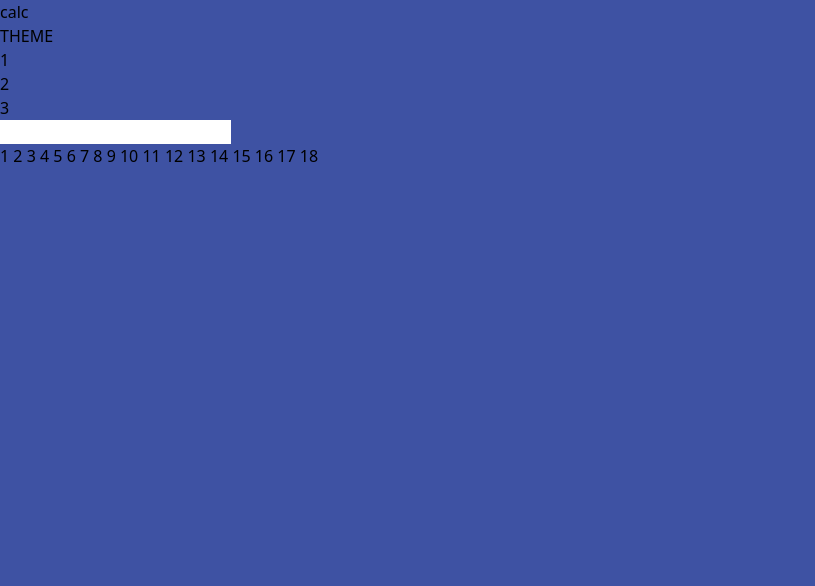
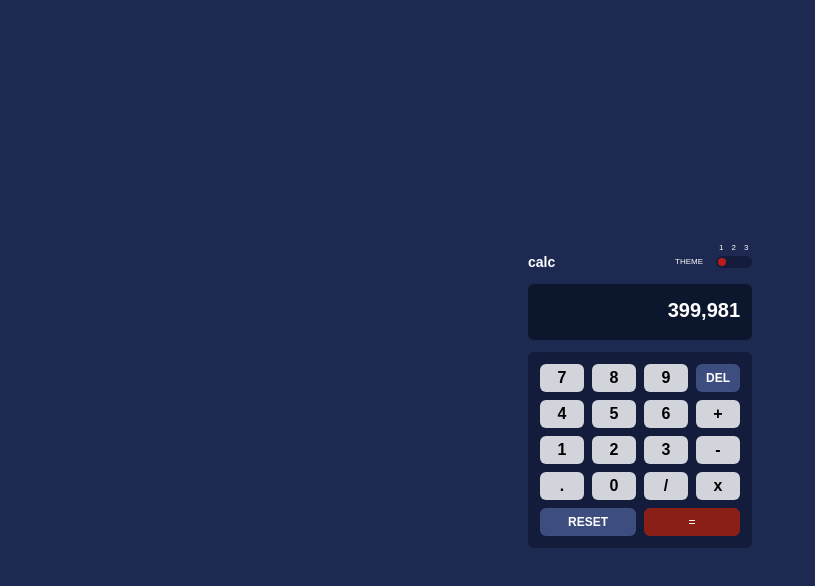
Before and after one commit to BlarQ/Calculator-app, a website: page index.html in a window 1280 px wide. Shown: the whole page, without its empty margins (0-815 px from the left). Drawn offline with Linux system fonts and the light colour scheme; a web font is replaced by a local one.

Commit message:
fix: desktop design done

```diff
--- a/damola.css
+++ b/damola.css
@@ -1,3 +1,5 @@
+@import url('https://fonts.googleapis.com/css2?family=Tilt+Neon&display=swap');
+
 @tailwind base;
 @tailwind components;
 @tailwind utilities;
--- a/index.html
+++ b/index.html
@@ -7,23 +7,26 @@
     <link rel="shortcut icon" href="./images/favicon-32x32.png" type="image/x-icon">
     <title>Frontend Mentor | Calculator app</title>
 </head>
-<body class="bg-[hsl(228,45%,44%)]">
+<body class="bg-[#1d2951] w-screen h-screen flex justify-center items-center">
     <div>
-        <div>
-            <h1>calc</h1>
+        <div class="flex justify-between items-center">
+            <h1 class="font-BlarQ text-white text-sm font-bold">calc</h1>
 
-            <div>
-                <h2>THEME</h2>
+            <div class="flex justify-between items-center">
+                <h2 class="font-BlarQ
+                text-[8px]
+                text-white
+                mr-4">THEME</h2>
 
                 <div>
-                    <div>
-                        <section>1</section>
-                        <section>2</section>
-                        <section>3</section>
+                    <div class="flex">
+                        <section class="font-BlarQ text-[8px] text-white mr-2 mt-[-15px]">1</section>
+                        <section class="font-BlarQ text-[8px] text-white mr-2 mt-[-15px]">2</section>
+                        <section class="font-BlarQ text-[8px] text-white mt-[-15px]">3</section>
                     </div>
 
-                    <div>
-                        <div>
+                    <div class="bg-[#020a145b] w-9 rounded-md h-3 ml-[-3px] mt-[-1px] p-[0.15rem] cursor-pointer">
+                        <div class="bg-red-700 w-2 h-2 rounded-full cursor-pointer">
 
                         </div>
                     </div>
@@ -31,29 +34,132 @@
             </div>
         </div>
 
-        <div>
-            <input type="number" name="result" id="result">
+        <div class="my-3 bg-[#020a145b] rounded-md">
+            <p class="bg-inherit min-w-full rounded-md
+            focus:outline-none
+            text-xl font-BlarQ font-bold h-14 text-white text-right p-3">399,981</p>
+            <!-- <input class="bg-inherit min-w-full rounded-md
+            focus:outline-none
+            text-xl font-BlarQ font-bold h-14 text-white text-right" type="number" name="result" id="result" placeholder="399,981"> -->
         </div>
 
-        <div>
-            <button>1</button>
-            <button>2</button>
-            <button>3</button>
-            <button>4</button>
-            <button>5</button>
-            <button>6</button>
-            <button>7</button>
-            <button>8</button>
-            <button>9</button>
-            <button>10</button>
-            <button>11</button>
-            <button>12</button>
-            <button>13</button>
-            <button>14</button>
-            <button>15</button>
-            <button>16</button>
-            <button>17</button>
-            <button>18</button>
+        <div class="bg-[#020a145b] min-w-10 min-h-24 grid grid-cols-4 gap-2 p-3 rounded-md">
+            <button class="bg-gray-300
+            rounded-md
+            min-w-11
+            min-h-7
+            font-BlarQ
+            font-bold">7</button>
+            <button class="bg-gray-300
+            rounded-md
+            min-w-11
+            min-h-7
+            font-BlarQ
+            font-bold">8</button>
+            <button class="bg-gray-300
+            rounded-md
+            min-w-11
+            min-h-7
+            font-BlarQ
+            font-bold">9</button>
+            <button class="bg-[#3e4d80]
+            text-xs
+            shadow-[#1d2644]
+            text-white
+            rounded-md
+            min-w-11
+            min-h-7
+            font-BlarQ
+            font-bold">DEL</button>
+            <button class="bg-gray-300
+            rounded-md
+            min-w-11
+            min-h-7
+            font-BlarQ
+            font-bold">4</button>
+            <button class="bg-gray-300
+            rounded-md
+            min-w-11
+            min-h-7
+            font-BlarQ
+            font-bold">5</button>
+            <button class="bg-gray-300
+            rounded-md
+            min-w-11
+            min-h-7
+            font-BlarQ
+            font-bold">6</button>
+            <button class="bg-gray-300
+            rounded-md
+            min-w-11
+            min-h-7
+            font-BlarQ
+            font-bold">+</button>
+            <button class="bg-gray-300
+            rounded-md
+            min-w-11
+            min-h-7
+            font-BlarQ
+            font-bold">1</button>
+            <button class="bg-gray-300
+            rounded-md
+            min-w-11
+            min-h-7
+            font-BlarQ
+            font-bold">2</button>
+            <button class="bg-gray-300
+            rounded-md
+            min-w-11
+            min-h-7
+            font-BlarQ
+            font-bold">3</button>
+            <button class="bg-gray-300
+            rounded-md
+            min-w-11
+            min-h-7
+            font-BlarQ
+            font-bold">-</button>
+            <button class="bg-gray-300
+            rounded-md
+            min-w-11
+            min-h-7
+            font-BlarQ
+            font-bold">.</button>
+            <button class="bg-gray-300
+            rounded-md
+            min-w-11
+            min-h-7
+            font-BlarQ
+            font-bold">0</button>
+            <button class="bg-gray-300
+            rounded-md
+            min-w-11
+            min-h-7
+            font-BlarQ
+            font-bold">/</button>
+            <button class="bg-gray-300
+            rounded-md
+            min-w-11
+            min-h-7
+            font-BlarQ
+            font-bold">x</button>
+            <button class="col-span-2 bg-[#3e4d80]
+            text-xs
+            shadow-[#1d2644]
+            text-white
+            rounded-md
+            min-w-11
+            min-h-7
+            font-BlarQ
+            font-bold">RESET</button>
+            <button class="col-span-2 bg-[#8a1f17]
+            text-xs
+            shadow-[#1d2644]
+            text-white
+            rounded-md
+            min-w-11
+            min-h-7
+            font-BlarQ">=</button>
         </div>
     </div>
 </body>
--- a/tailwind.config.js
+++ b/tailwind.config.js
@@ -3,6 +3,9 @@ module.exports = {
   content: ["./**/*.{html,js}"],
   theme: {
     extend: {},
+    fontFamily: {
+      BlarQ: ["Tilt Neon", "sans-serif"]
+    }
   },
   plugins: [],
 }
```
Also changed, not shown: collins.css.
